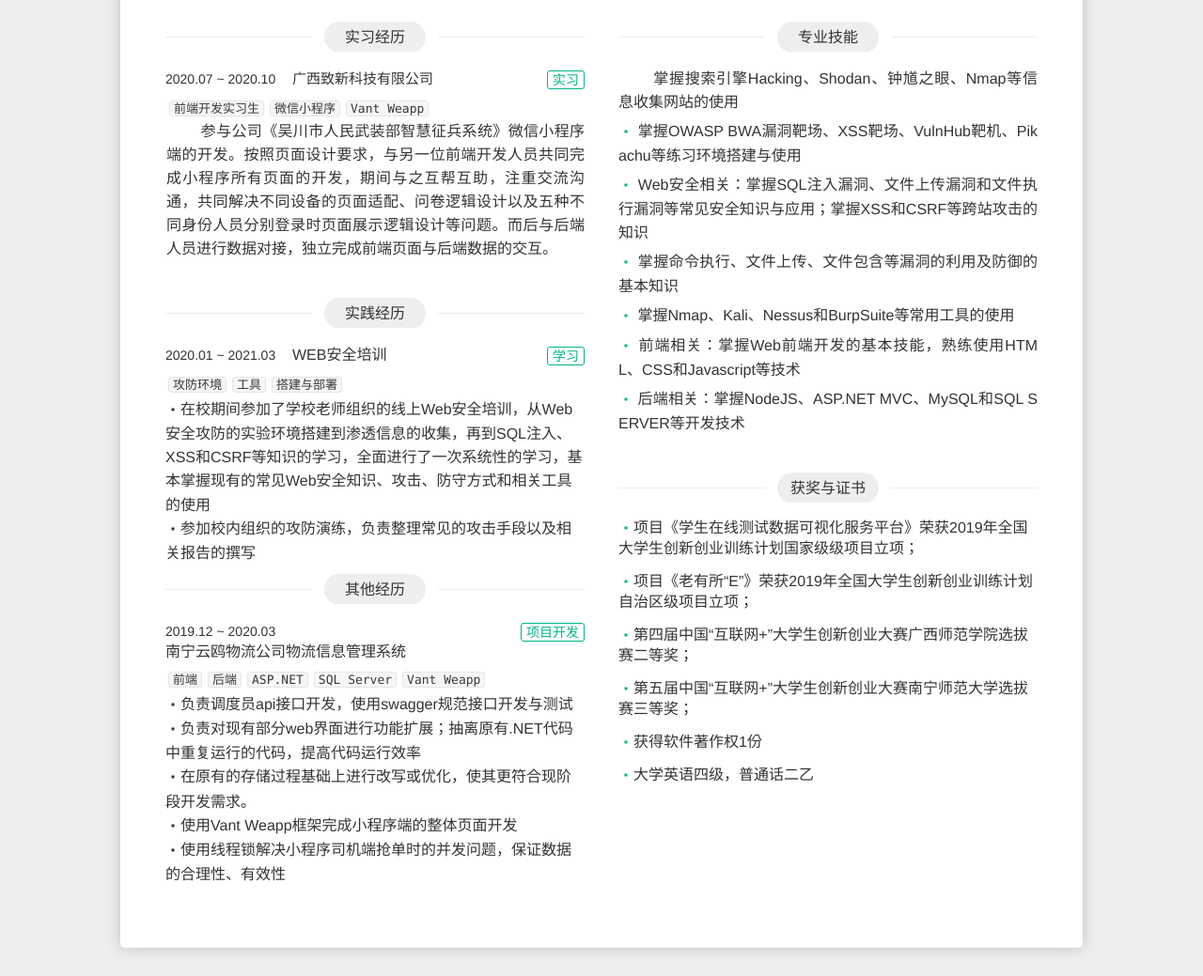
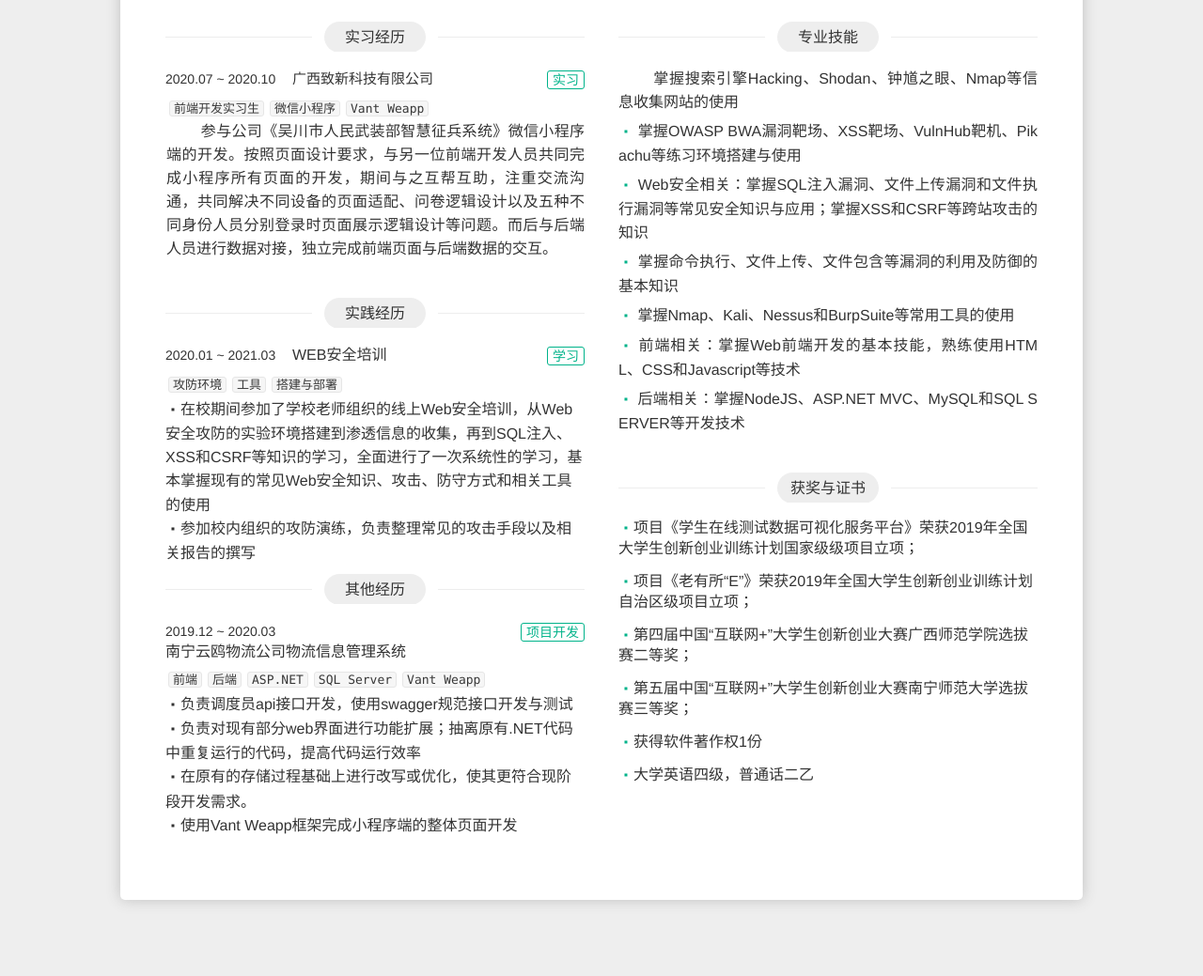
Before and after one commit to KJaun/KJaun.github.io, a website built with webpack: page src/index.html in a window 1280 px wide. Shown: the part 382-1421 px from the top of the page at 94% size. After the commit the page ends 1370 px from the top, so only its background shows below. Built offline with nearby package versions, Linux system fonts and the light colour scheme.

Commit message:
Update index.html

```diff
--- a/src/index.html
+++ b/src/index.html
@@ -106,7 +106,6 @@
                             <p><i class="iconfont icon-dot"></i>负责对现有部分web界面进行功能扩展；抽离原有.NET代码中重复运行的代码，提高代码运行效率</p>
                             <p><i class="iconfont icon-dot"></i>在原有的存储过程基础上进行改写或优化，使其更符合现阶段开发需求。</p>
                             <p><i class="iconfont icon-dot"></i>使用Vant Weapp框架完成小程序端的整体页面开发</p>
-                            <p><i class="iconfont icon-dot"></i>使用线程锁解决小程序司机端抢单时的并发问题，保证数据的合理性、有效性</p>
                             <p></p>
                         </div>
                     </div>
```
